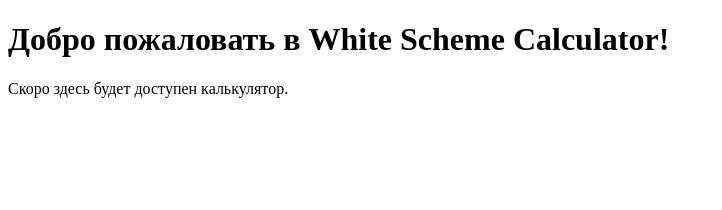
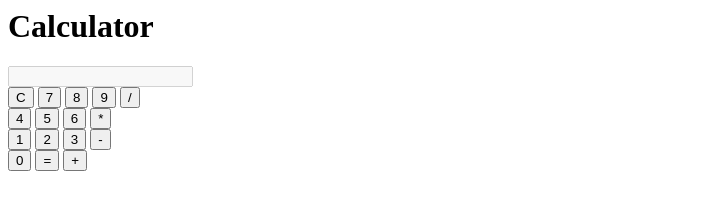
Before and after one commit to Gakuzi/white-scheme-calculator, a plain HTML site: page index.html in a window 1280 px wide. Shown: the whole page, without its empty margins (0-722 px from the left). Drawn offline with Linux system fonts and the light colour scheme.

Commit message:
Update index.html with full calculator functionality.

```diff
--- a/index.html
+++ b/index.html
@@ -1,10 +1,52 @@
-<!DOCTYPE html>
 <html>
 <head>
-    <title>White Scheme Calculator</title>
+    <title>Calculator</title>
 </head>
 <body>
-    <h1>Добро пожаловать в White Scheme Calculator!</h1>
-    <p>Скоро здесь будет доступен калькулятор.</p>
+    <h1>Calculator</h1>
+    <input type="text" id="result" disabled />
+    <div>
+        <button onclick="clearResult()">C</button>
+        <button onclick="appendToResult('7')">7</button>
+        <button onclick="appendToResult('8')">8</button>
+        <button onclick="appendToResult('9')">9</button>
+        <button onclick="appendToResult('/')">/</button>
+    </div>
+    <div>
+        <button onclick="appendToResult('4')">4</button>
+        <button onclick="appendToResult('5')">5</button>
+        <button onclick="appendToResult('6')">6</button>
+        <button onclick="appendToResult('*')">*</button>
+    </div>
+    <div>
+        <button onclick="appendToResult('1')">1</button>
+        <button onclick="appendToResult('2')">2</button>
+        <button onclick="appendToResult('3')">3</button>
+        <button onclick="appendToResult('-')">-</button>
+    </div>
+    <div>
+        <button onclick="appendToResult('0')">0</button>
+        <button onclick="calculateResult()">=</button>
+        <button onclick="appendToResult('+')">+</button>
+    </div>
+
+    <script>
+        function appendToResult(value) {
+            document.getElementById('result').value += value;
+        }
+
+        function clearResult() {
+            document.getElementById('result').value = '';
+        }
+
+        function calculateResult() {
+            var resultField = document.getElementById('result');
+            try {
+                resultField.value = eval(resultField.value);
+            } catch (e) {
+                resultField.value = 'Error';
+            }
+        }
+    </script>
 </body>
 </html>
```
